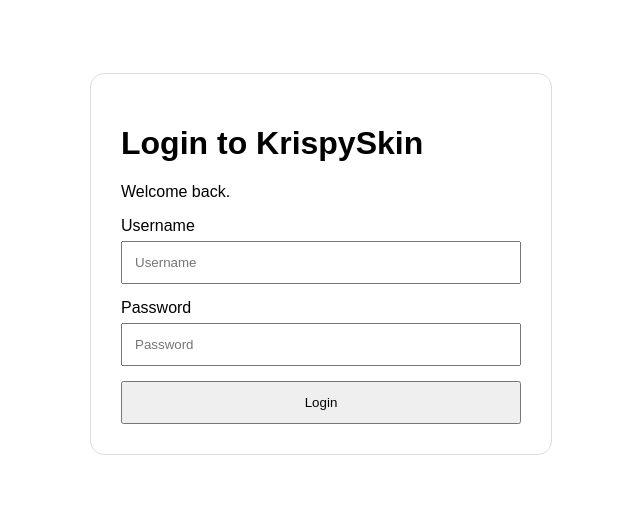
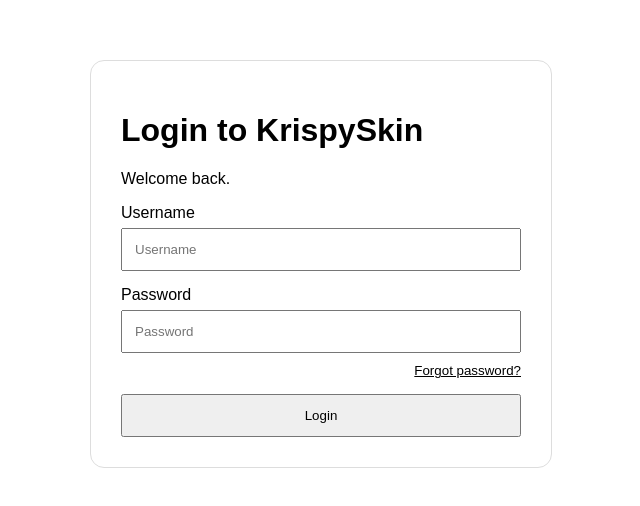
Before and after one commit to Coolguyhehe2515/KrispySkin, a Next.js app: page /login in a window 1280 px wide. Shown: the part 164-670 px from the top of the page, without its empty margins (319-959 px from the left). Built offline with nearby package versions, Linux system fonts and the light colour scheme.

Commit message:
Enhance login error handling and button styles
Added error logging for login failures and adjusted button styles.

```diff
--- a/app/login/page.js
+++ b/app/login/page.js
@@ -42,6 +42,7 @@
         router.push("/dashboard");
       }, 500);
     } catch (error) {
+      console.error("Login error:", error);
       setMessage("Could not connect to KrispySkin.");
     } finally {
       setLoading(false);
@@ -106,10 +107,33 @@
             width: "100%",
             padding: "12px",
             marginTop: "6px",
-            marginBottom: "15px",
+            marginBottom: "8px",
             boxSizing: "border-box"
           }}
         />
+
+        <div
+          style={{
+            textAlign: "right",
+            marginBottom: "15px"
+          }}
+        >
+          <button
+            type="button"
+            onClick={() =>
+              router.push("/forgot-password")
+            }
+            style={{
+              border: "none",
+              background: "none",
+              padding: 0,
+              cursor: "pointer",
+              textDecoration: "underline"
+            }}
+          >
+            Forgot password?
+          </button>
+        </div>
 
         <button
           type="submit"
@@ -131,4 +155,4 @@
       </form>
     </main>
   );
-            }
+}
```
